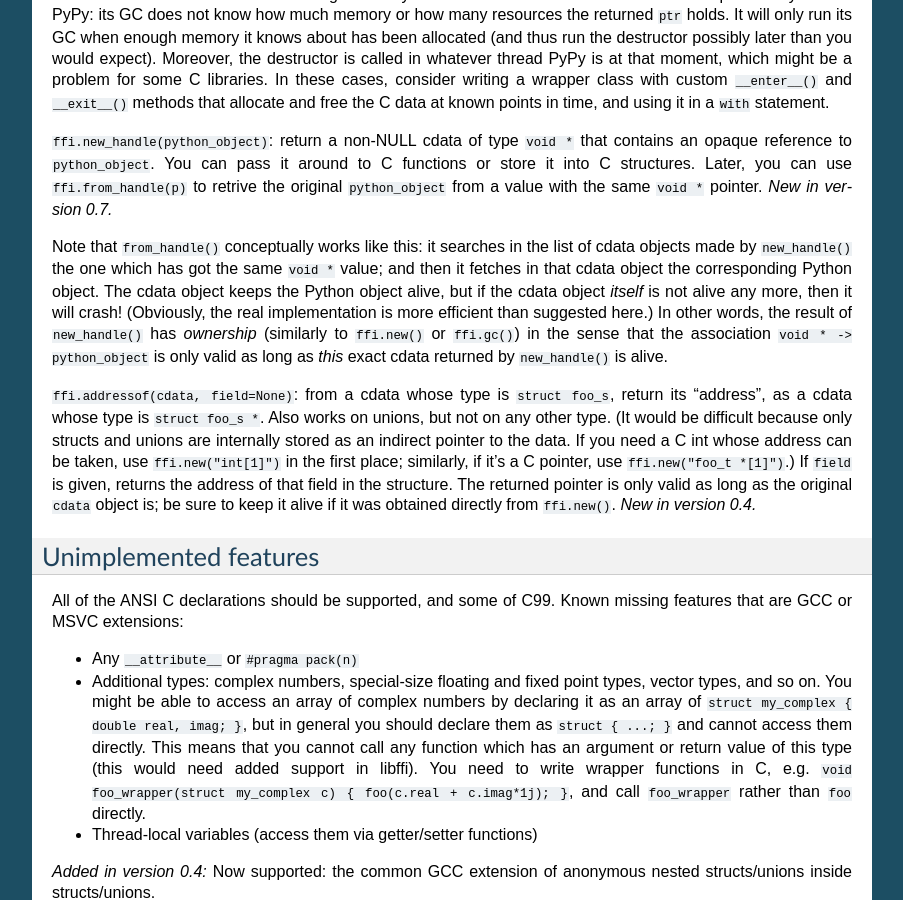
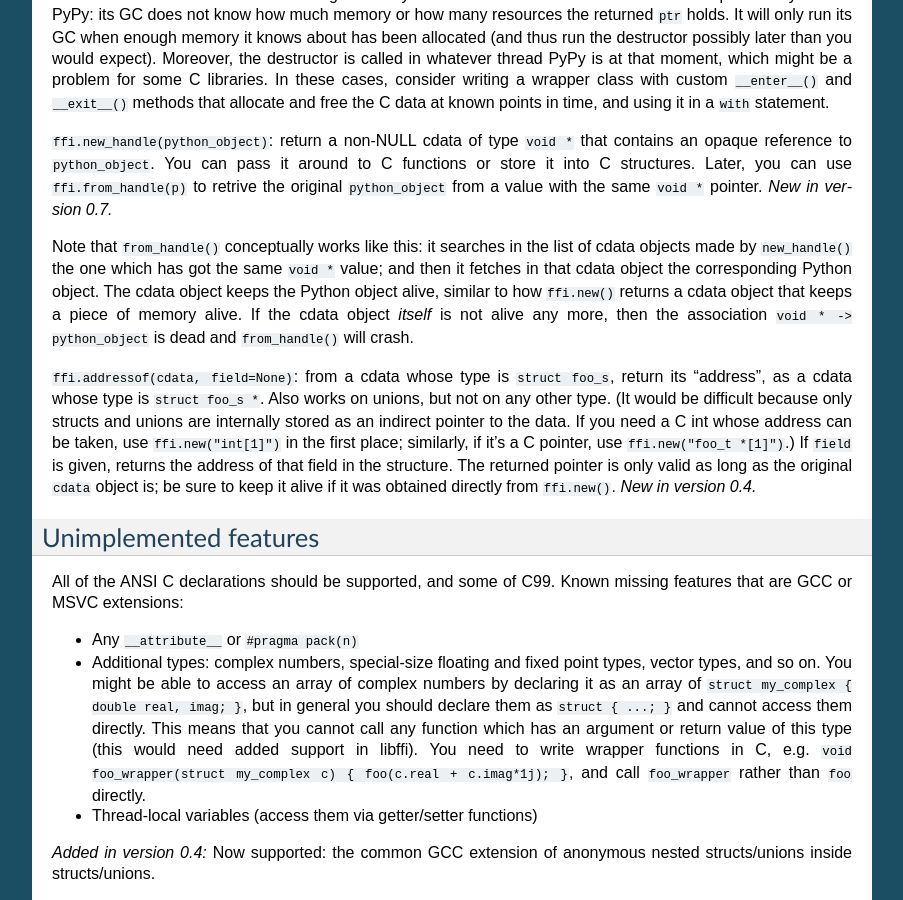
Before and after one commit to python-cffi/cffi, a Sphinx documentation site: the page built from doc/source/index.rst, in a window 1280 px wide and 900 px high, scrolled down 17142 px. Shown: the whole window, without its empty margins (198-1101 px from the left). Built offline with Sphinx 7.4.7, drawn with Linux system fonts in a browser that asks for light colours.

Commit message:
Simplify a bit this paragraph.

```diff
--- a/doc/source/index.rst
+++ b/doc/source/index.rst
@@ -1272,13 +1272,10 @@ Note that ``from_handle()`` conceptually works like this: it searches in
 the list of cdata objects made by ``new_handle()`` the one which has got
 the same ``void *`` value; and then it fetches in that cdata object the
 corresponding Python object.  The cdata object keeps the Python object
-alive, but if the cdata object *itself* is not alive any more, then it
-will crash!  (Obviously, the real
-implementation is more efficient than suggested here.)  In other words,
-the result of ``new_handle()`` has *ownership* (similarly to
-``ffi.new()`` or ``ffi.gc()``) in the sense that the association ``void
-* -> python_object`` is only valid as long as *this* exact cdata
-returned by ``new_handle()`` is alive.
+alive, similar to how ``ffi.new()`` returns a cdata object that keeps a
+piece of memory alive.  If the cdata object *itself* is not alive any
+more, then the association ``void * -> python_object`` is dead and
+``from_handle()`` will crash.
 
 .. "versionadded:: 0.7" --- inlined in the previous paragraph
 
```
